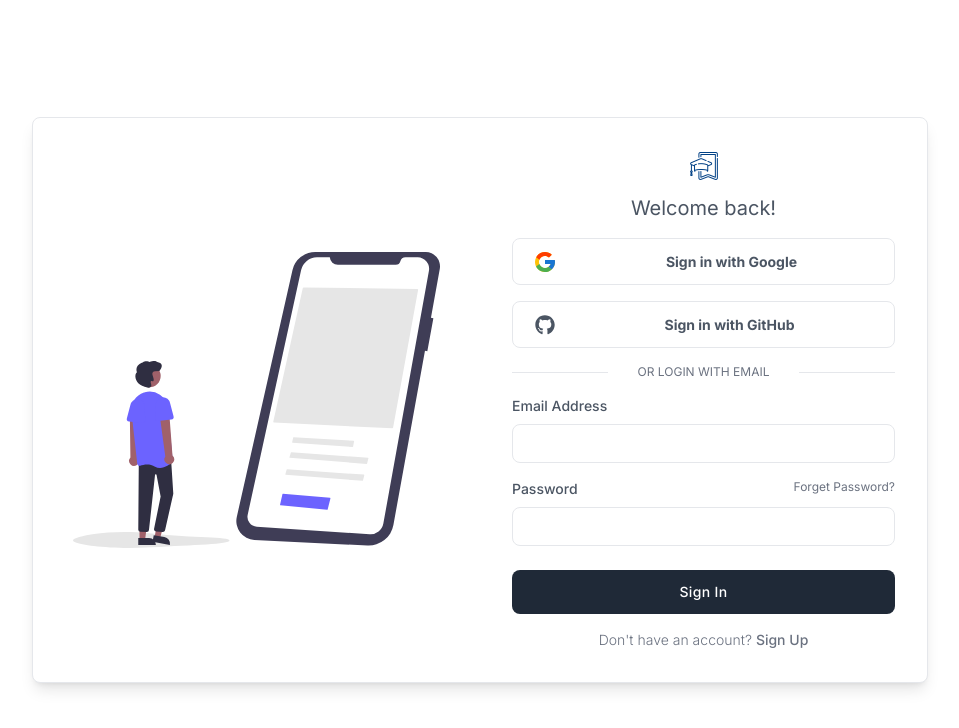
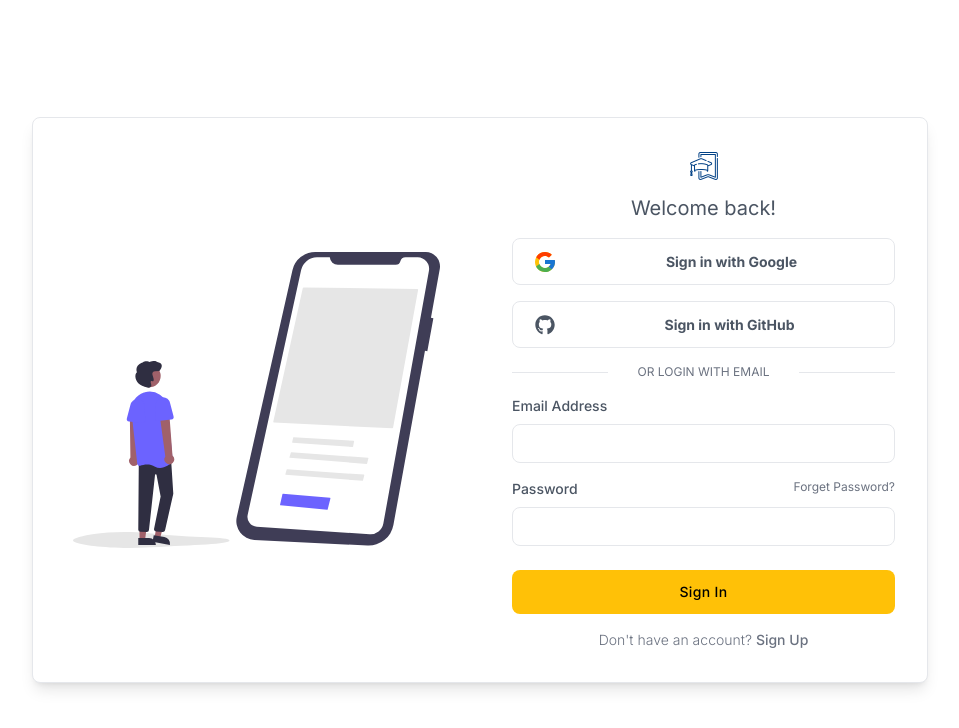
Before and after one commit to Sajid941/Virtual-Classroom-Client, a React (Vite) app: page /signIn in a window 1280 px wide. Shown: the top 728 px of the page, without its empty margins (160-1119 px from the left). Built offline with nearby package versions, Linux system fonts and the light colour scheme.

Commit message:
update: sign in btn color

```diff
--- a/src/pages/Sign-In/SignIn.jsx
+++ b/src/pages/Sign-In/SignIn.jsx
@@ -184,7 +184,7 @@ const SignIn = () => {
             </div>
 
             <div className="mt-6">
-              <button type='submit' className="w-full px-6 py-3 text-sm font-medium tracking-wide text-white capitalize transition-colors duration-300 transform bg-gray-800 rounded-lg hover:bg-gray-700 focus:outline-none focus:ring focus:ring-gray-300 focus:ring-opacity-50">
+              <button type='submit' className="w-full px-6 py-3 text-sm font-medium tracking-wide  capitalize transition-colors duration-300 transform bg-[#ffc107] rounded-lg hover:bg-[#ffdf1b] focus:outline-none focus:ring focus:ring-gray-300 focus:ring-opacity-50">
                 Sign In
               </button>
             </div>
```
